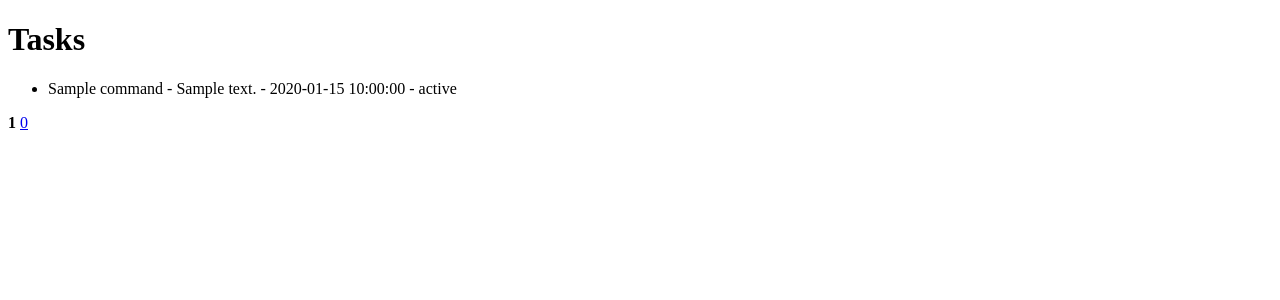
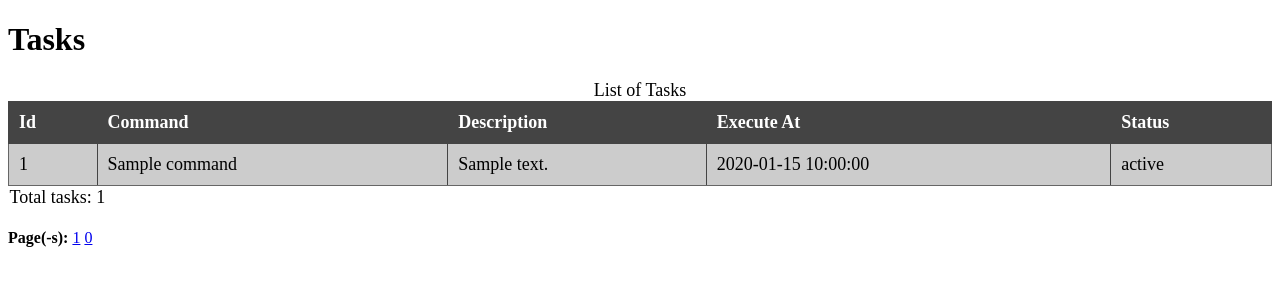
Before and after one commit to interview-examples/bb_SheduledDBCommandShell, a PHP site: template views/tasks/list.html.twig in a window 1280 px wide. Shown: the top 300 px of the page. Run offline with PHP 8.4, Linux system fonts and the light colour scheme; the template is opened without the code that fills it: most values are stand-ins (such as "Sample title", 1, 10 or a date in 2020); some libraries are stand-ins or nearby versions.

Commit message:
Some design for WEB output

```diff
--- a/views/tasks/list.html.twig
+++ b/views/tasks/list.html.twig
@@ -3,29 +3,81 @@
 <head>
     <meta charset="utf-8">
     <title>Tasks</title>
+    <style>
+        table {
+            width: 100%;
+            border-collapse: collapse;
+            margin: 20px 0;
+            font-size: 18px;
+            text-align: left;
+        }
+        table thead th {
+            background-color: #444;
+            color: white;
+            padding: 10px;
+            border: 1px solid #444;
+        }
+        table tbody tr:nth-child(odd) {
+            background-color: #ccc;
+        }
+        table tbody tr:nth-child(even) {
+            background-color: #aaa;
+        }
+        table tbody td {
+            padding: 10px;
+            border: 1px solid #666;
+        }
+        table tbody td:not(:last-child) {
+            border-right: 1px solid #444;
+        }
+    </style>
 </head>
 <body>
     <h1>Tasks</h1>
-    <ul>
+    <table>
+        <caption>List of Tasks</caption>
+        <thead>
+            <tr>
+                <th>Id</th>
+                <th>Command</th>
+                <th>Description</th>
+                <th>Execute At</th>
+                <th>Status</th>
+            </tr>
+        </thead>
+        <tbody>
         {% for task in tasks %}
-            <li>{{ task.getCommand() }} - {{ task.getDescription() }} - {{ task.getExecuteAt() }} - {{ task.getStatus() }}</li>
+            <tr>
+                <td>{{ task.getId() }}</td>
+                <td>{{ task.getCommand() }}</td>
+                <td>{{ task.getDescription() }}</td>
+                <td>{{ task.getExecuteAt() }}</td>
+                <td{% if task.getStatus() == 'error' %} style="color: red;" {% elseif task.getStatus() == 'executed' %} style="color: green;" %} {% endif %}>{{ task.getStatus() }}</td>
+            </tr>
         {% endfor %}
-    </ul>
+        </tbody>
+        <tfoot>
+            <tr>
+                <td colspan="5">Total tasks: {{ totalTasks }}</td>
+            </tr>
+        </tfoot>
+    </table>
 
     <div class="pagination">
         {% if currentPage > 1 %}
             <a href="?action=list&page={{ currentPage - 1 }}">Previous</a>
         {% endif %}
 
+        <strong>Page(-s): </strong>
         {% for i in 1..totalPages %}
-            {% if i == currentPage %}
+            {% if i == currentPage + 1 %}
                 <strong>{{ i }}</strong>
             {% else %}
                 <a href="?action=list&page={{ i }}">{{ i }}</a>
             {% endif %}
         {% endfor %}
 
-        {% if currentPage < totalPages %}
+        {% if currentPage < totalPages and totalPages != 1 %}
             <a href="?action=list&page={{ currentPage + 1 }}">Next</a>
         {% endif %}
     </div>
```
Also changed, not shown: src/Controller/TaskController.php (+5 -4 lines).
